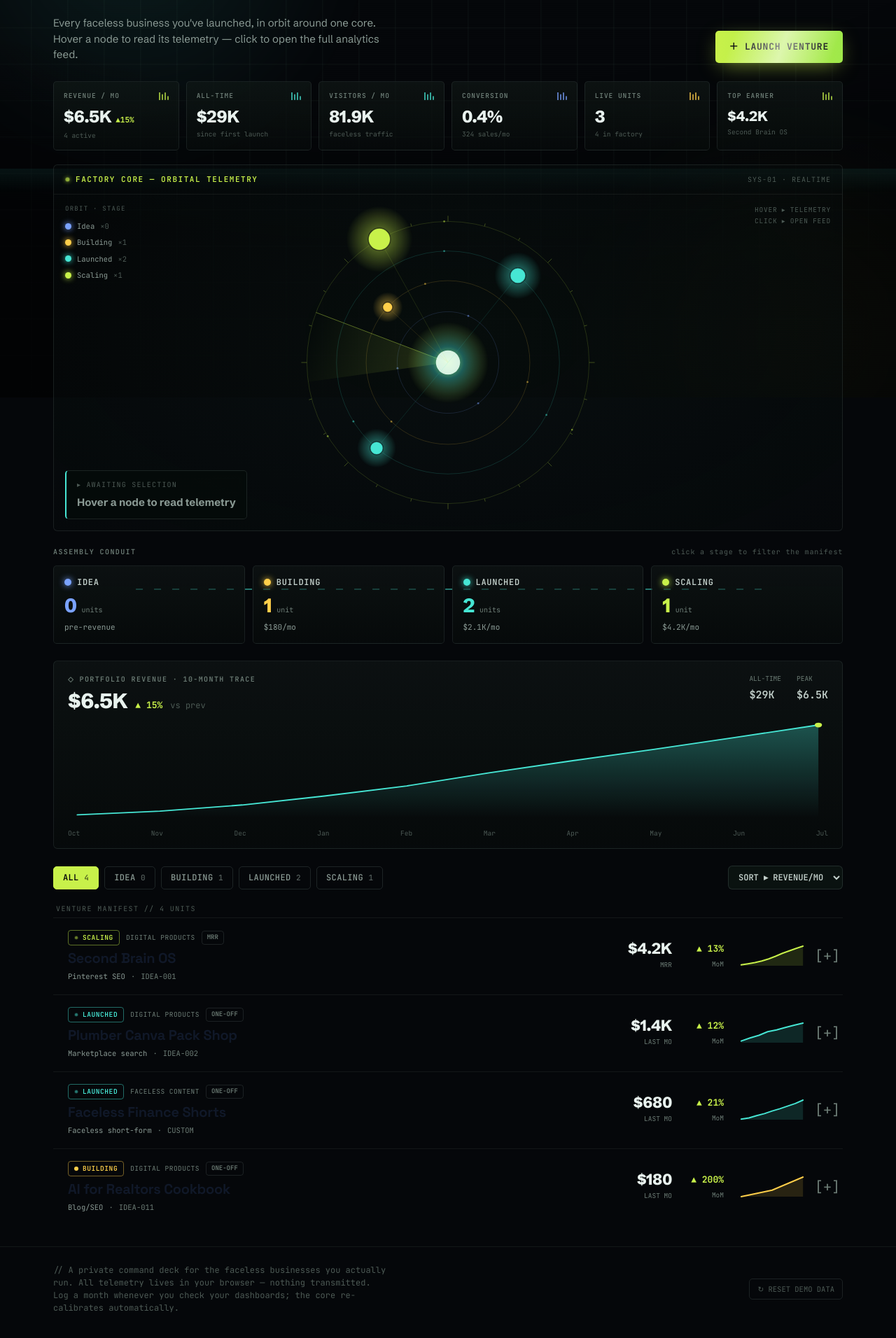
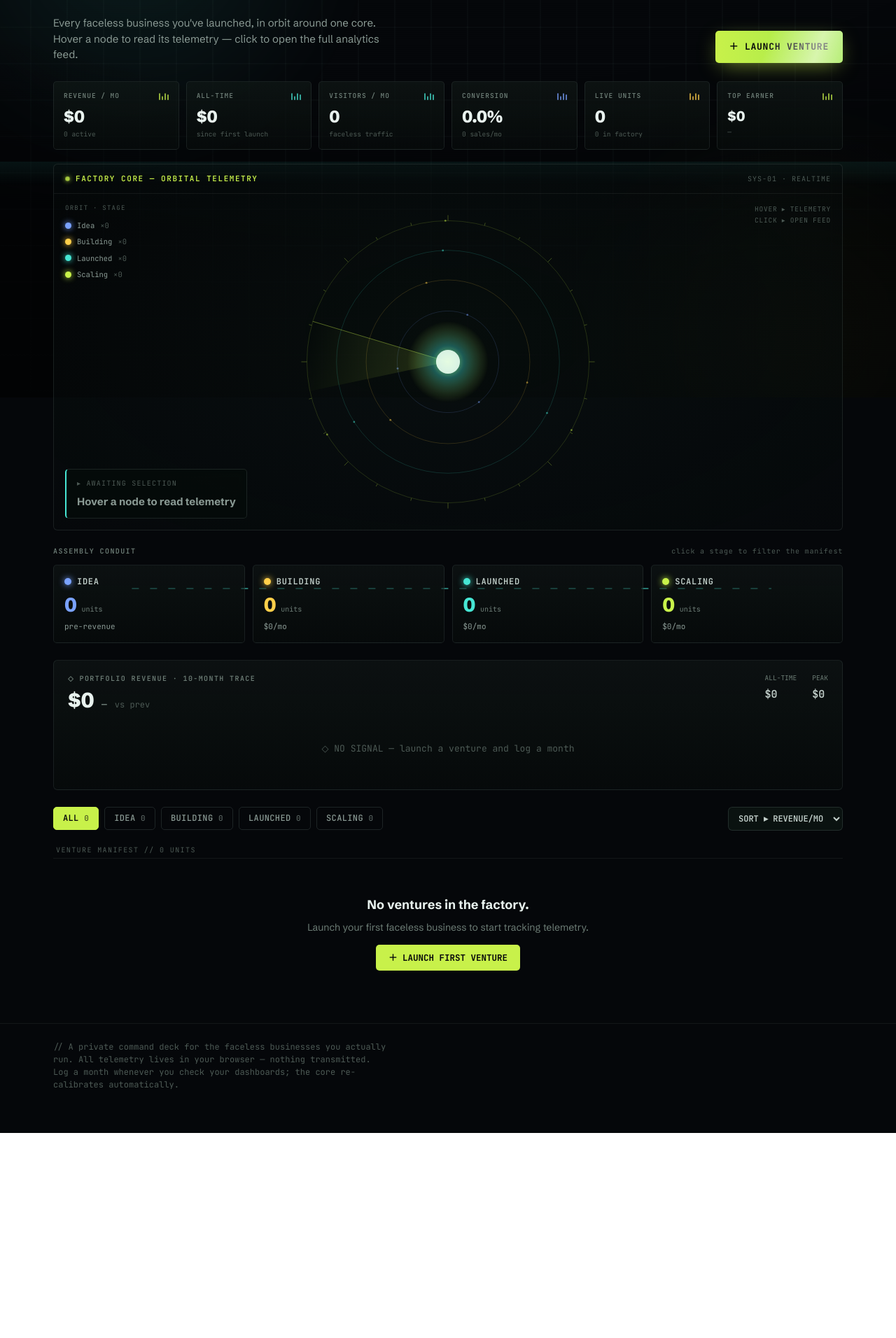
Before and after one commit to murmmarketing/money-with-claude-factory, a Next.js app in the folder launchpad/: page /deck in a window 1280 px wide. Shown: the part 232-2144 px from the top of the page at 70% size. After the commit the page ends 1851 px from the top, so only its background shows below. Built offline with nearby package versions, Linux system fonts and the light colour scheme.

Commit message:
deck: start from zero — empty seed, bump storage key to v2, reset=clear-all

```diff
--- a/launchpad/app/deck/page.tsx
+++ b/launchpad/app/deck/page.tsx
@@ -3,7 +3,7 @@
 import { useCallback, useEffect, useMemo, useRef, useState } from "react";
 import CoreCanvas from "./CoreCanvas";
 import {
-  CATS, CHANNELS, STAGES, monthKey, monthShort, monthsBack, seedDemo,
+  CATS, CHANNELS, STAGES, monthKey, monthShort, monthsBack,
 } from "./seed";
 import {
   ACCENT, allTime, compact, css, fmtVal, growth, last, money, prev, rgba,
@@ -15,7 +15,7 @@ import type {
 
 export const dynamic = "force-static";
 
-const PERSIST_KEY = "mmc.factory.v1";
+const PERSIST_KEY = "mmc.factory.v2";
 const ACC = ACCENT;
 
 /* ---------- small presentational helpers ---------- */
@@ -62,8 +62,8 @@ function CountUp({
 
 export default function Deck() {
   const [mounted, setMounted] = useState(false);
-  const [ventures, setVentures] = useState<Venture[]>(() => seedDemo());
-  const [isDemo, setIsDemo] = useState(true);
+  const [ventures, setVentures] = useState<Venture[]>(() => []);
+  const [isDemo, setIsDemo] = useState(false);
   const [stage, setStage] = useState<string>("all");
   const [sort, setSort] = useState<string>("mrr");
   const [expanded, setExpanded] = useState<Record<string, boolean>>({});
@@ -256,8 +256,8 @@ export default function Deck() {
   };
 
   const resetDemo = () => {
-    setVentures(seedDemo());
-    setIsDemo(true);
+    setVentures([]);
+    setIsDemo(false);
     setExpanded({});
     setSelectedId(null);
     setStage("all");
@@ -500,7 +500,7 @@ export default function Deck() {
       showEmpty: listOut.length === 0,
       emptyTitle: stage === "all" ? "No ventures in the factory." : "Nothing in this stage.",
       emptyHint: stage === "all" ? "Launch your first faceless business to start tracking telemetry." : "Move a venture here, or view all.",
-      showReset: isDemo, monthOpts,
+      showReset: ventures.length > 0, monthOpts,
     };
   }, [ventures, stage, sort, expanded, selectedId, intro, isDemo]);
 
@@ -843,7 +843,7 @@ export default function Deck() {
         <div style={{ borderTop: "1px solid rgba(120,140,135,.12)", marginTop: "20px" }}>
           <div style={{ maxWidth: "1180px", margin: "0 auto", padding: "24px 26px 60px", display: "flex", justifyContent: "space-between", alignItems: "center", flexWrap: "wrap", gap: "12px" }}>
             <span style={{ fontSize: "12px", color: "#4d5a55", maxWidth: "66ch", lineHeight: 1.5, fontFamily: labelMono }}>// A private command deck for the faceless businesses you actually run. All telemetry lives in your browser — nothing transmitted. Log a month whenever you check your dashboards; the core re-calibrates automatically.</span>
-            {D.showReset && <span className="lp-reset" onClick={resetDemo} style={{ cursor: "pointer", fontSize: "10.5px", color: "#4d5a55", fontFamily: labelMono, border: "1px solid rgba(120,140,135,.2)", borderRadius: "5px", padding: "6px 11px" }}>↻ RESET DEMO DATA</span>}
+            {D.showReset && <span className="lp-reset" onClick={resetDemo} style={{ cursor: "pointer", fontSize: "10.5px", color: "#4d5a55", fontFamily: labelMono, border: "1px solid rgba(120,140,135,.2)", borderRadius: "5px", padding: "6px 11px" }}>↻ RESET</span>}
           </div>
         </div>
       </div>
```
